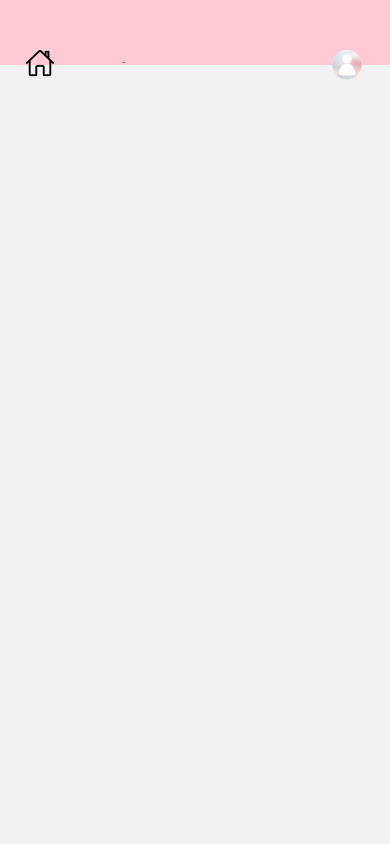
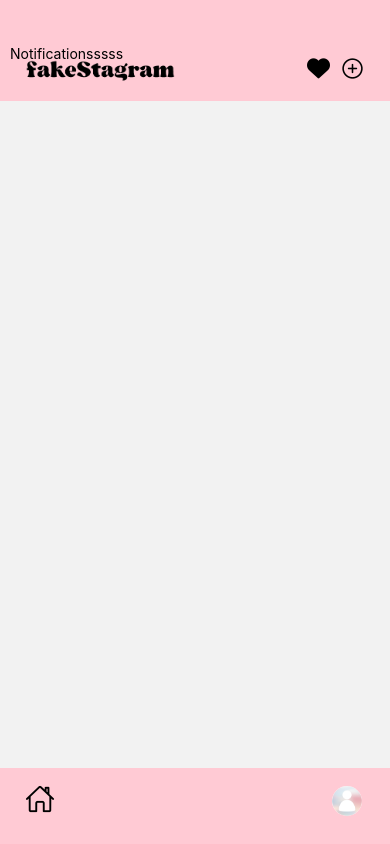
Before and after one commit to belentellechea/ProyectoDWYM, a React Native app in the folder app/: screen /Notifications in a window 390 px wide. Built offline with nearby package versions, Linux system fonts and the light colour scheme.

Commit message:
avances mobile

```diff
--- a/app/pages/Notifications/index.jsx
+++ b/app/pages/Notifications/index.jsx
@@ -1,16 +1,16 @@
-import { Text, View, StyleSheet } from "react-native"
+import { Text, View, StyleSheet, SafeAreaView } from "react-native"
 import TopBarTabs from "../../components/Bars/TopBarTabs"
 import BottomBarTabs from "../../components/Bars/BottomBarTabs"
 
 export default function Notifications(){
     return (
-        <View>
+        <SafeAreaView style={{ flex: 1 }}>
             <TopBarTabs atPage='Notifications'/>
             <View style={styles.pageContent}>
-                <Text>Notificationss</Text>
+                <Text>Notificationsssss</Text>
             </View>
-            <BottomBarTabs atPage='Notifications'/>
-        </View>
+            <BottomBarTabs atPage='Notifications' />
+        </SafeAreaView>
     )
 }
 
```
Also changed, not shown: app/components/CreatePostModal/index.jsx (added, +9 -0 lines).
